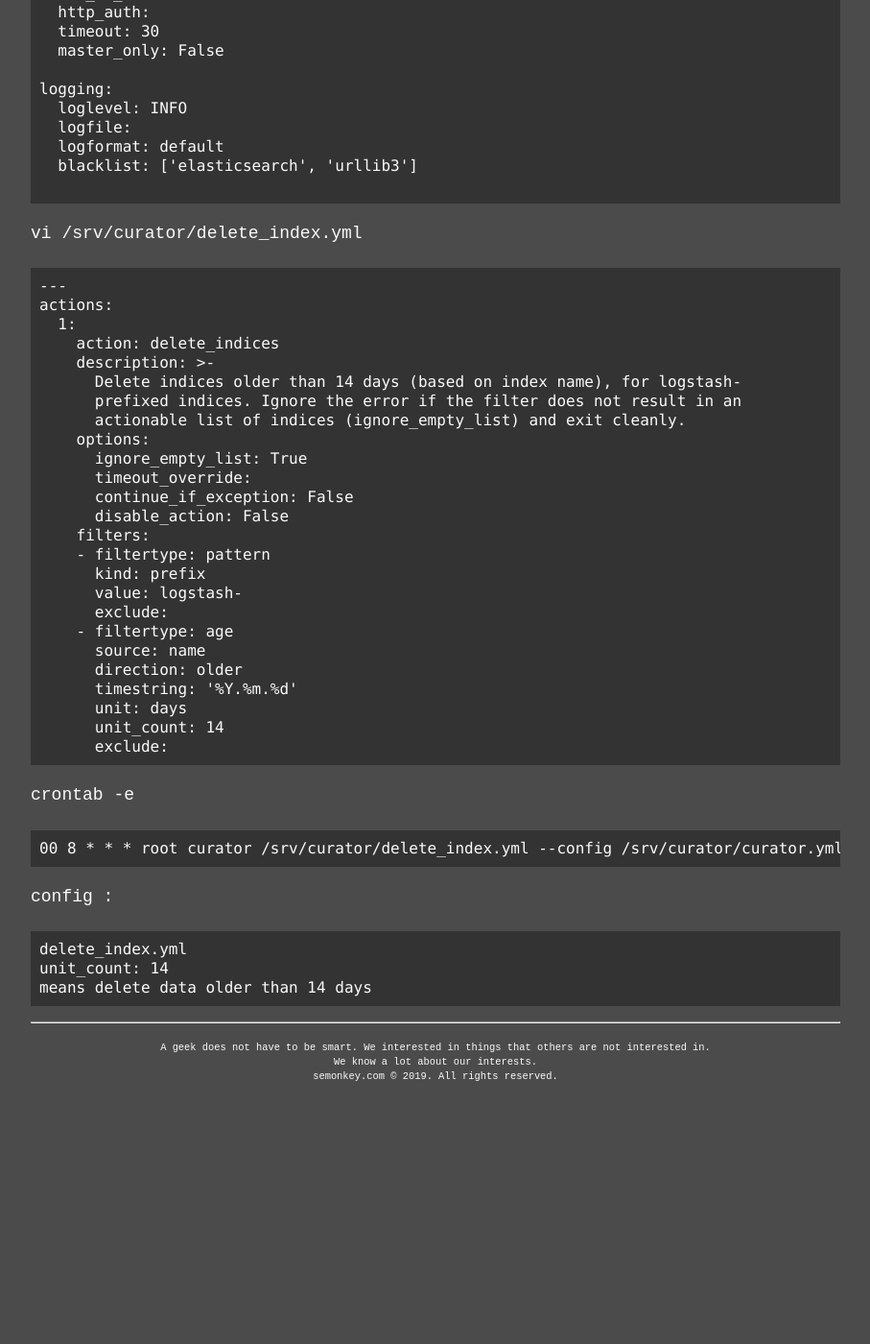
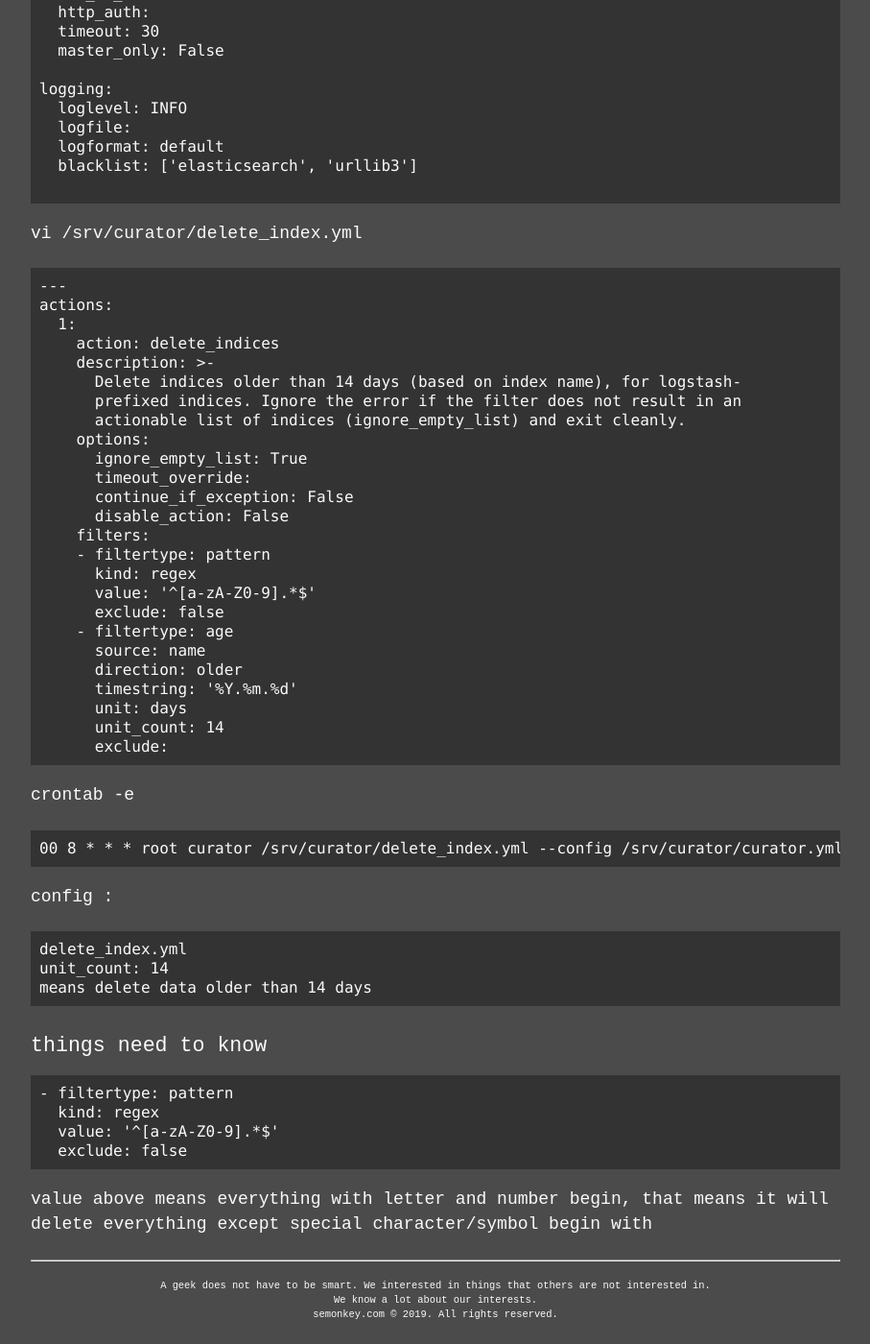
Before and after one commit to lumiere000/blog, a Jekyll site: the page built from _posts/2019-07-19-curator_elasticsearch_housekeep.md, in a window 1280 px wide and 1400 px high, scrolled down 807 px. Shown: the whole window at 96% size, without its empty margins (186-1093 px from the left). Built offline with Jekyll 4.4.1, drawn with Linux system fonts in a browser that asks for light colours; nearby versions of some CDN libraries; before the commit the page ends 1959 px from its top, so only the background shows below that.

Commit message:
add note

````diff
--- a/_posts/2019-07-19-curator_elasticsearch_housekeep.md
+++ b/_posts/2019-07-19-curator_elasticsearch_housekeep.md
@@ -55,9 +55,9 @@ actions:
       disable_action: False
     filters:
     - filtertype: pattern
-      kind: prefix
-      value: logstash-
-      exclude:
+      kind: regex
+      value: '^[a-zA-Z0-9].*$'
+      exclude: false
     - filtertype: age
       source: name
       direction: older
@@ -80,3 +80,13 @@ delete_index.yml
 unit_count: 14
 means delete data older than 14 days
 ```
+
+### things need to know
+```
+- filtertype: pattern
+  kind: regex
+  value: '^[a-zA-Z0-9].*$'
+  exclude: false
+```
+
+value above means everything with letter and number begin, that means it will delete everything except special character/symbol begin with
````
